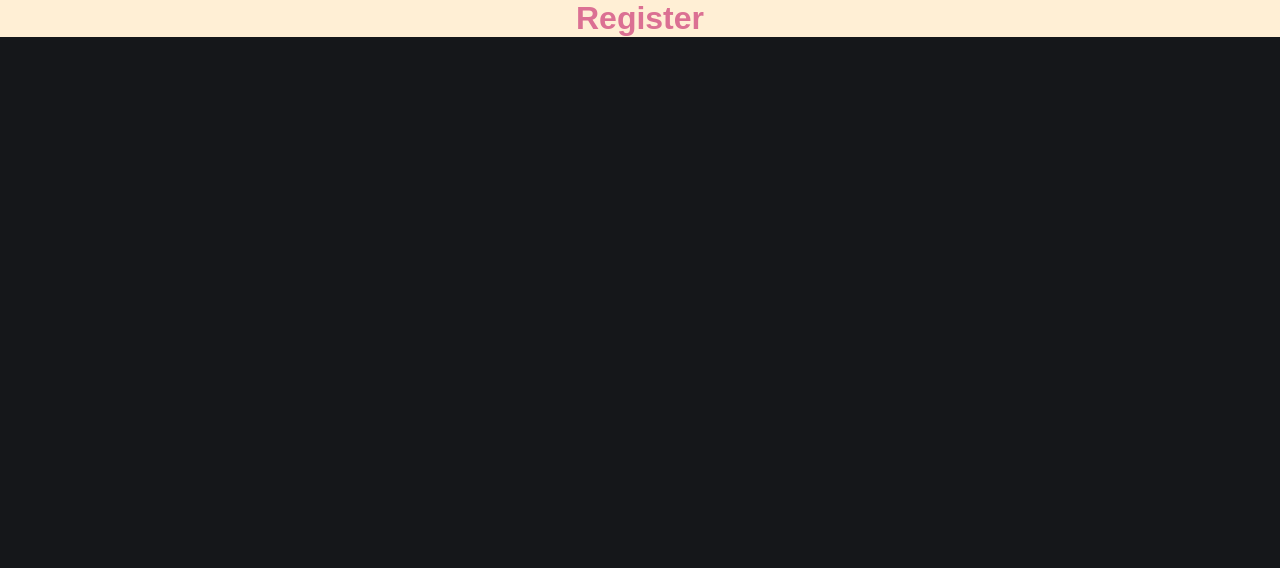
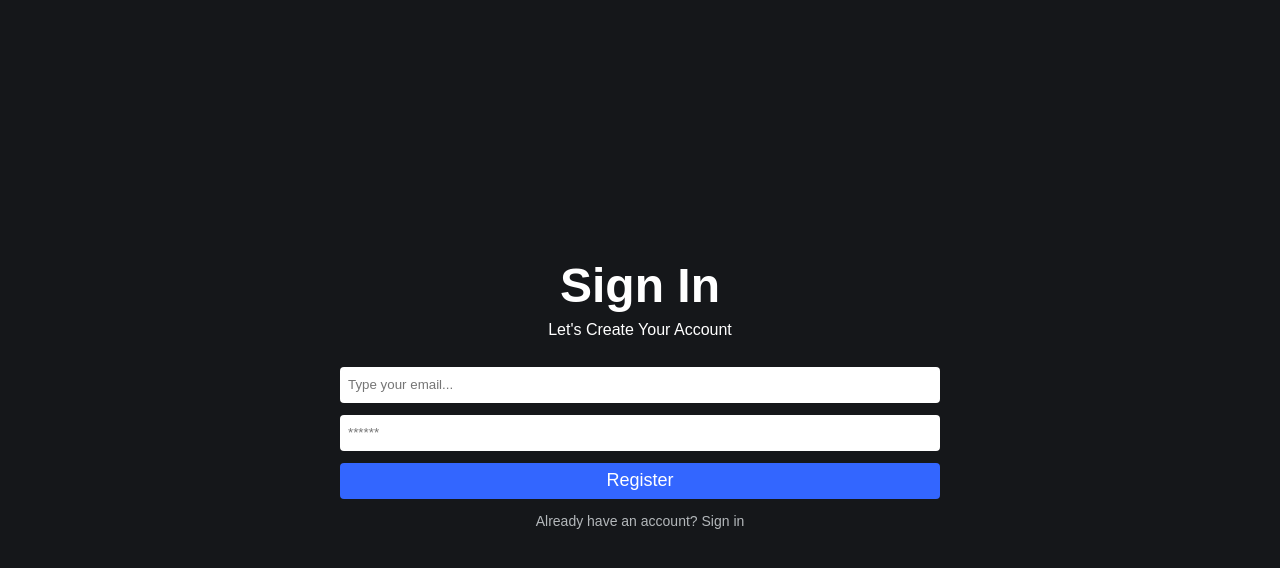
Before and after one commit to JuniorMathias/Register-Login-To-Do-List, a React (Create React App) app: page /register in a window 1280 px wide. Shown: the top 568 px of the page. Built offline with nearby package versions, Linux system fonts and the light colour scheme.

Commit message:
just finished the register page also created folder for admin

```diff
--- a/src/pages/Register/index.js
+++ b/src/pages/Register/index.js
@@ -1,10 +1,54 @@
 import * as S from './styles';
+import { useState } from "react";
+
+
 export default function Register(){
+const [email, setEmail] = useState("");
+const [password, setPassword] = useState("");
+
+function handleRegister(e){
+  e.preventDefault();
+  if(email !== '' && password !== ''){
+    alert("You are logged in.");
+    setEmail("");
+    setPassword("");
+  }else{
+    alert("Fill in email and password.");
+  }
+}
+
+
+
   return(
   <>
-  <S.Div>
-    <S.Title>Register</S.Title>
-  </S.Div>
+  <S.Container>
+    <S.Title>Sign In</S.Title>
+    <S.Span>Let's Create Your Account</S.Span>
+
+    <S.Form onSubmit={handleRegister}>
+      <S.Input
+        type="text"
+        placeholder="Type your email..."
+        value={email}
+        onChange={(e) => setEmail(e.target.value)}
+      />
+      <S.Input
+        autoComplete={false}
+        type="password"
+        placeholder="******"
+        value={password}
+        onChange={(e) => setPassword(e.target.value)}
+      />
+      <S.Button type="submit">Register</S.Button>
+
+    </S.Form>
+
+    <S.Link to="/">
+      Already have an account? Sign in
+    </S.Link>
+
+
+  </S.Container>
   </>
   )
 }
--- a/src/pages/Register/styles.js
+++ b/src/pages/Register/styles.js
@@ -1,12 +1,59 @@
-import styled from "styled-components";
+import styled from 'styled-components';
+import { Link as Router } from 'react-router-dom';
 
-
-export const Div = styled.div`
-  display: flex;
+export const Container = styled.div`
+  display:flex;
+  flex-direction: column;
+  align-items: center;
   justify-content: center;
-  background-color: papayawhip;
+  height: 100vh;
+  width: 100%;
 `;
 
 export const Title = styled.h1`
-  color: palevioletred;
+  font-size: 48px;
+  margin-bottom: 8px;
 `;
+export const Span = styled.span`
+  margin-bottom: 28px;
+`;
+export const Form = styled.form`
+  display: flex;
+  flex-direction: column;
+  width: 90%;
+  max-width: 600px;
+`;
+
+export const Input = styled.input`
+  border: 0;
+  margin-bottom: 12px;
+  height: 36px;
+  border-radius: 4px;
+  padding: 0 8px;
+`;
+export const Button = styled.button`
+  height: 36px;
+  border: 0;
+  border-radius: 4px;
+  background-color: #3366ff;
+  color: #fff;
+  font-size: 18px;
+`;
+
+export const Link = styled(Router)`
+  color: #b4b8bb;
+  text-decoration: none;
+  margin: 14px 0;
+  font-size: 14px;
+`;
+
+
+
+
+export const Textarea = styled.textarea`
+  margin-bottom: 12px;
+  border: 0;
+  height: 90px;
+  resize: none;
+  border-radius: 4;
+`;
```
Also changed, not shown: src/pages/Admin/index.js (added), src/pages/Admin/styles.js (added).
